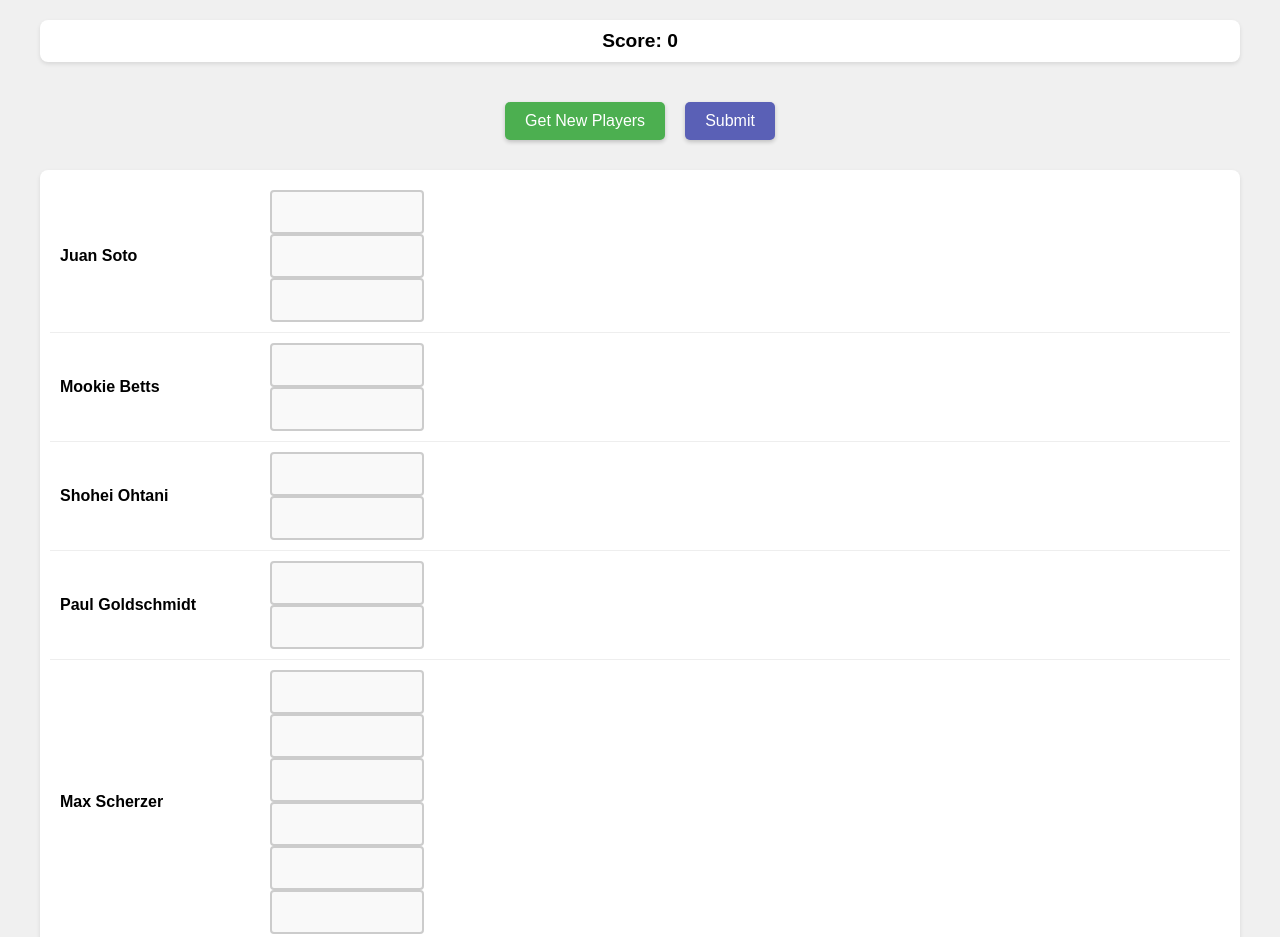
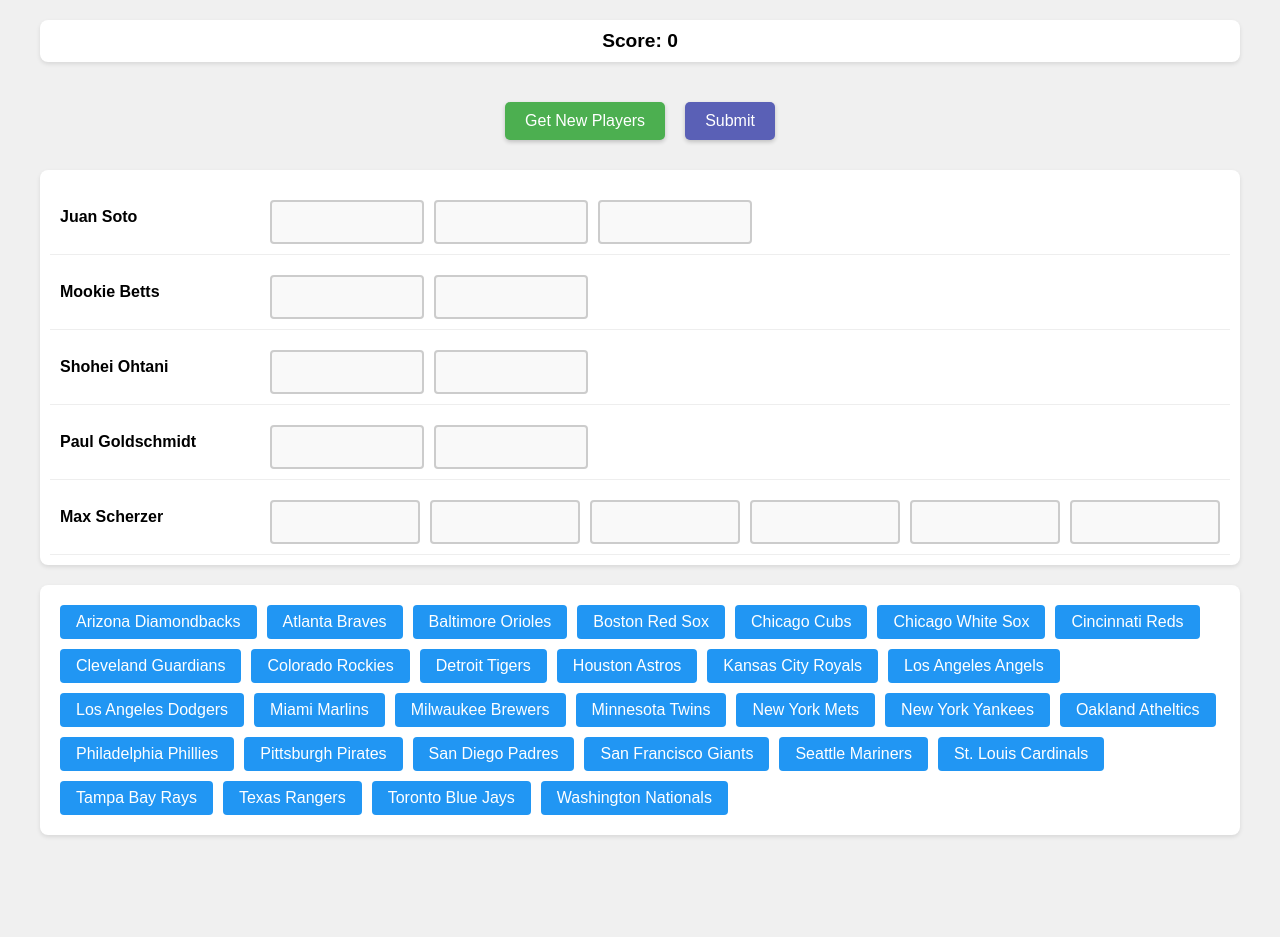
Before and after one commit to dylanwoolf/RosterRelay, a plain HTML site: page index.html in a window 1280 px wide. Shown: the top 937 px of the page. After the commit the page ends 855 px from the top, so only its background shows below. Drawn offline with Linux system fonts and the light colour scheme; files whose address does not match are found by name.

Commit message:
Update style.css

```diff
--- a/style.css
+++ b/style.css
@@ -26,6 +26,8 @@
     padding: 10px;
     border-bottom: 1px solid #eee;
     align-items: center;
+    max-width: 100%;
+    overflow: hidden;
 }
 
 .player-name {
@@ -38,14 +40,22 @@
     flex-wrap: wrap;
 }
 
+.drop-zone-container {
+    display: flex;
+    gap: 10px;
+    margin-top: 10px;
+}
+
 .drop-zone {
-    width: 150px;
+    width: 100%;
+    max-width: 150px;
     height: 40px;
     border: 2px solid #ccc;
     border-radius: 4px;
     display: flex;
     align-items: center;
     justify-content: center;
+    text-align: center;
     background: #f9f9f9;
 }
 
```
